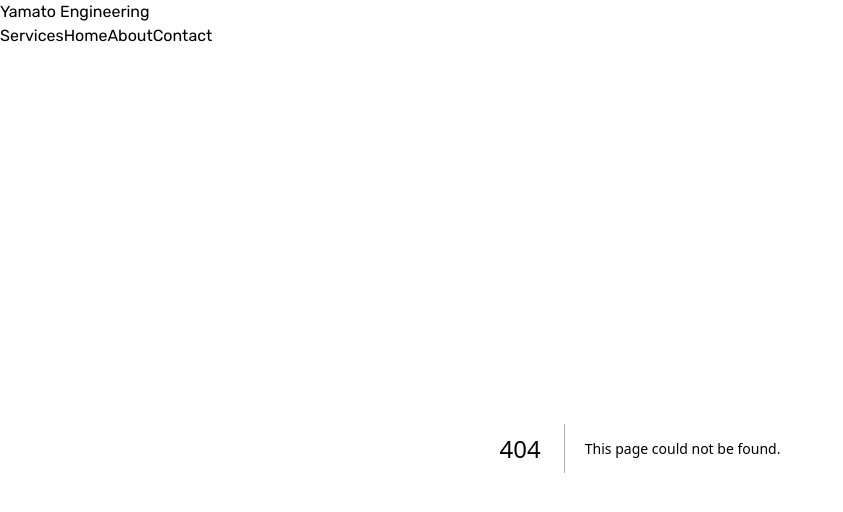
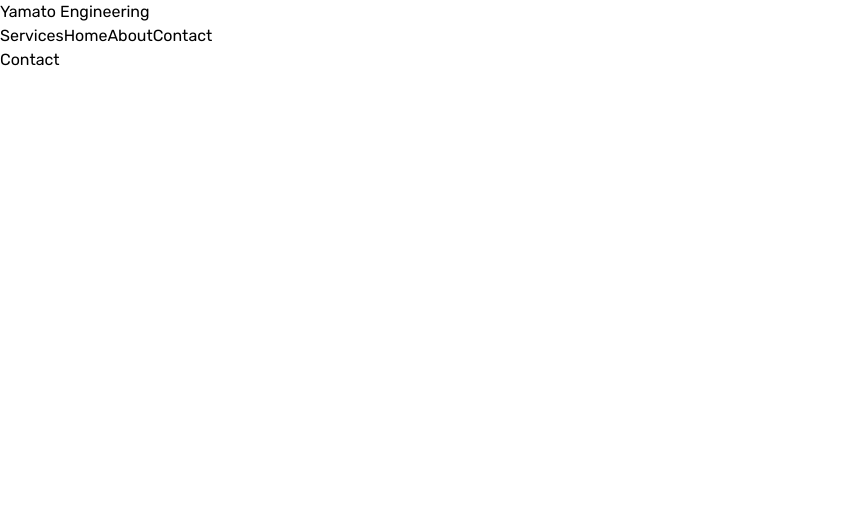
Before and after one commit to MenassieErmias/yamato-next, a Next.js app: page /contact in a window 1280 px wide. Before the commit this address had no page. Shown: the top 512 px of the page, without its empty margins (0-843 px from the left). Built offline with nearby package versions, Linux system fonts and the light colour scheme.

Commit message:
links made active: navbar.jsx, added folders:about and contact, added page.jsx in each new folder

```diff
--- /dev/null
+++ b/app/about/page.jsx
@@ -0,0 +1,9 @@
+import React from 'react'
+
+const About = () => {
+  return (
+    <div>About</div>
+  )
+}
+
+export default About
--- a/app/components/Navbar.jsx
+++ b/app/components/Navbar.jsx
@@ -6,10 +6,10 @@ const Navbar = () => {
   return (
     <nav>
       <h1>Yamato Engineering</h1>
-      <Link href={linkStr}>Services</Link>
-      <Link href={linkStr}>Home</Link>
-      <Link href={linkStr}>About</Link>
-      <Link href={linkStr}>Contact</Link>
+      <Link href="/services">Services</Link>
+      <Link href="/">Home</Link>
+      <Link href="/about">About</Link>
+      <Link href="/contact">Contact</Link>
     </nav>
   )
 }
--- /dev/null
+++ b/app/contact/page.jsx
@@ -0,0 +1,9 @@
+import React from 'react'
+
+const Contact = () => {
+  return (
+    <div>Contact</div>
+  )
+}
+
+export default Contact
```
